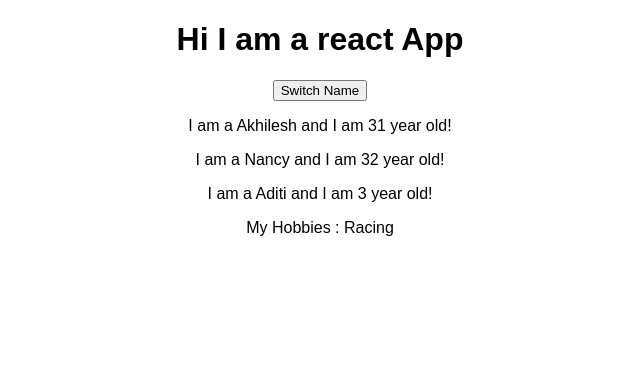
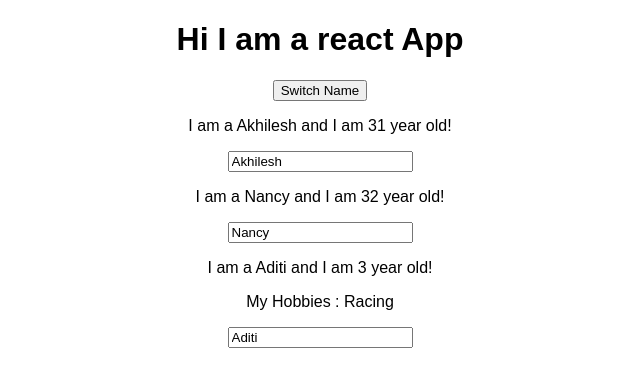
Before and after one commit to akhi0gupta007/sts-workspace, a React (Create React App) app in the folder react-complete-guide/: page / in a window 1280 px wide. Shown: the top 386 px of the page, without its empty margins (320-960 px from the left). Built offline with nearby package versions, Linux system fonts and the light colour scheme.

Commit message:
two way handler

```diff
--- a/react-complete-guide/src/App.js
+++ b/react-complete-guide/src/App.js
@@ -9,16 +9,29 @@
       { name: 'Akhilesh' , age:31},
       {name:'Nancy', age:32},
       {name:'Aditi', age:3}
-    ]
+    ],
+    otherStatus:'Guten morgen'
   }
 
-  switchMatchHandler = () => {
-    console.log('Was clicked');
+  switchMatchHandler = (newName) => {
+    console.log('Was clicked'+this.state.persons);
     //DON'T DO THIS this.state.persons[0].name = 'Akhilesh Kumar Gupta';
     this.setState({
       persons: [
-        { name: 'Akhilesh kumar Gupta', age: 31 },
+        { name: newName, age: 31 },
         { name: 'Nancy', age: 32 },
+        { name: 'Aditi', age: 3 }
+      ]
+    })
+  }
+
+  nameChangeHandler = (event) => {
+    console.log('Was clicked'+this.state.persons);
+    //DON'T DO THIS this.state.persons[0].name = 'Akhilesh Kumar Gupta';
+    this.setState({
+      persons: [
+        { name: 'Max', age: 31 },
+        { name: event.target.value, age: 32 },
         { name: 'Aditi', age: 3 }
       ]
     })
@@ -28,9 +41,14 @@
     return (
       <div className="App">
         <h1>Hi I am a react App</h1>
-        <button onClick={this.switchMatchHandler}>Switch Name</button>
+        <button onClick={() => this.switchMatchHandler('Akhilesh Gupta')}>Switch Name</button>
         <Person name={this.state.persons[0].name} age={this.state.persons[0].age}> </Person>
-        <Person name={this.state.persons[1].name} age={this.state.persons[1].age}> </Person>
+        <Person
+        click={this.switchMatchHandler.bind(this,'Vicky')}
+        name={this.state.persons[1].name}
+        age={this.state.persons[1].age}
+        changed={this.nameChangeHandler}>
+        </Person>
         <Person name={this.state.persons[2].name} age={this.state.persons[2].age}>  My Hobbies : Racing</Person>
       </div>
     );
--- a/react-complete-guide/src/Person/Person.js
+++ b/react-complete-guide/src/Person/Person.js
@@ -3,8 +3,9 @@
 const person = (props) => {
     return (
     <div>
-         <p>I am a {props.name} and I am {props.age} year old!</p>
+         <p onClick={props.click}>I am a {props.name} and I am {props.age} year old!</p>
         <p>{props.children}</p>
+        <input type="text" onChange={props.changed} value={props.name}/>
     </div>
     )
 };
```
